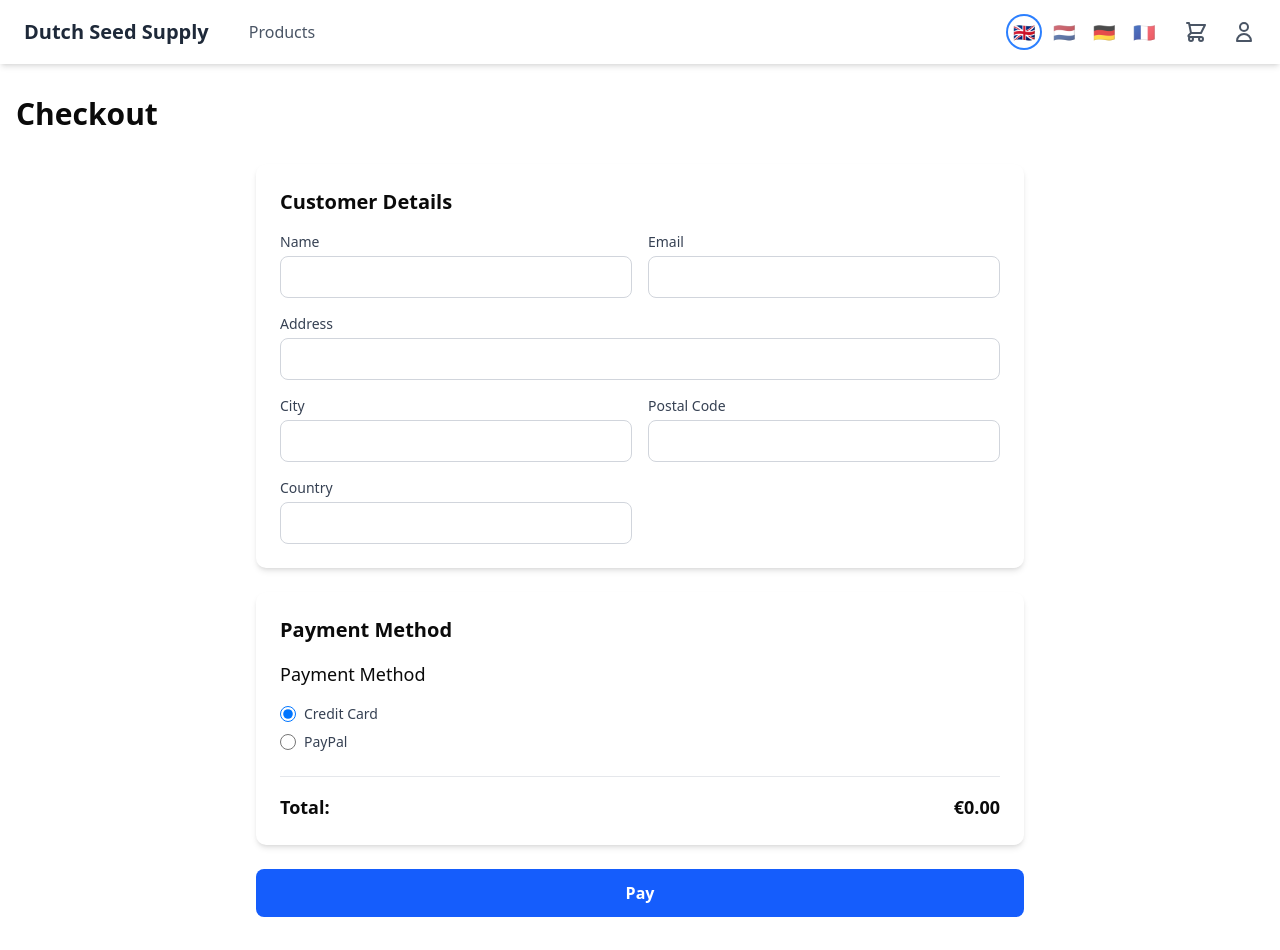
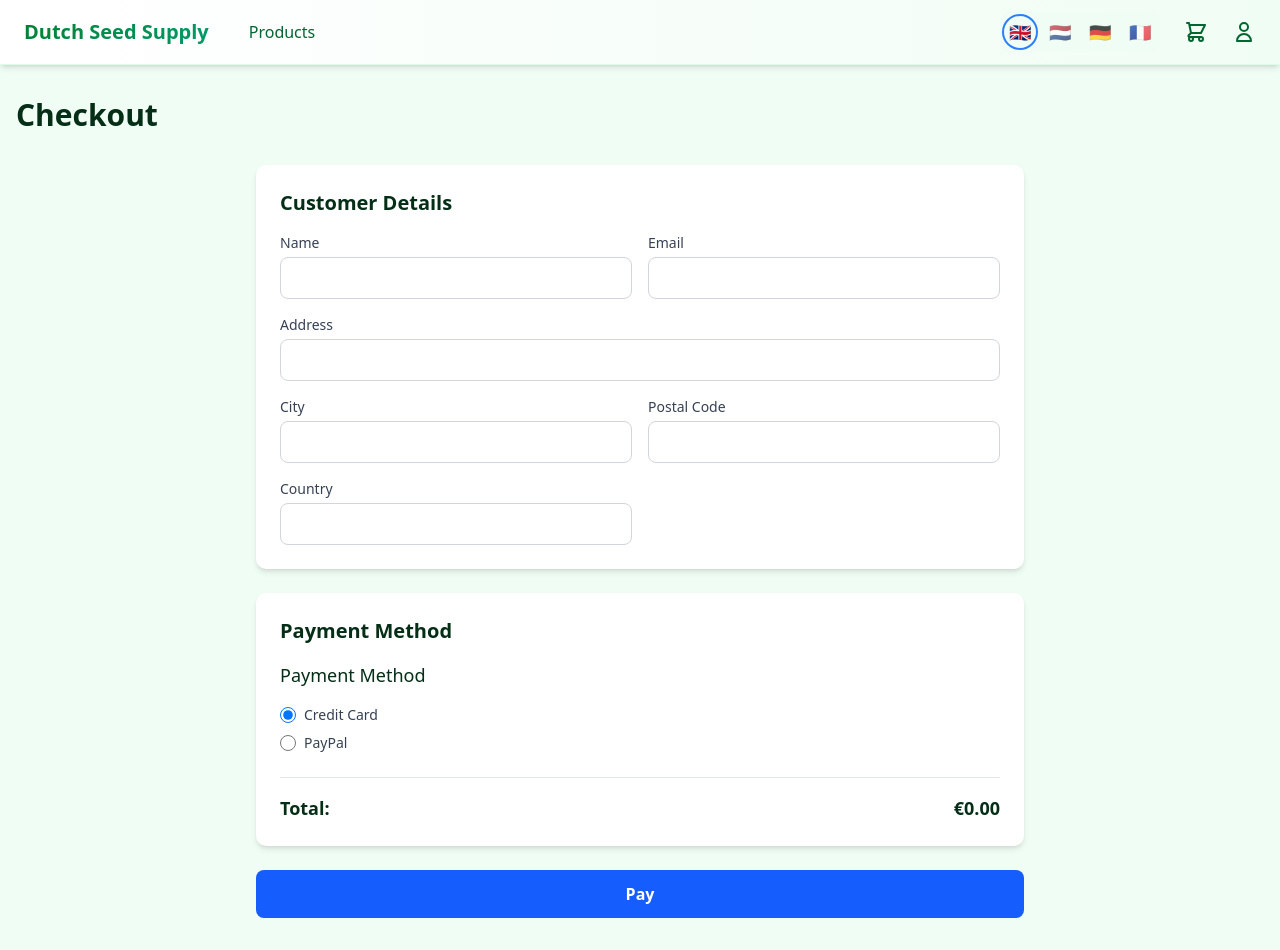
Before and after one commit to MarvinNL046/dutchseedssupply, a Next.js app: page /checkout in a window 1280 px wide. Built offline with nearby package versions, Linux system fonts and the light colour scheme; no server answers.

Commit message:
Implement brand styling with green color scheme from hero section

```diff
--- a/app/globals.css
+++ b/app/globals.css
@@ -46,74 +46,104 @@
 }
 
 :root {
-  --background: oklch(1 0 0);
-  --foreground: oklch(0.145 0 0);
-  --card: oklch(1 0 0);
-  --card-foreground: oklch(0.145 0 0);
-  --popover: oklch(1 0 0);
-  --popover-foreground: oklch(0.145 0 0);
-  --primary: oklch(0.205 0 0);
-  --primary-foreground: oklch(0.985 0 0);
-  --secondary: oklch(0.97 0 0);
-  --secondary-foreground: oklch(0.205 0 0);
-  --muted: oklch(0.97 0 0);
-  --muted-foreground: oklch(0.556 0 0);
-  --accent: oklch(0.97 0 0);
-  --accent-foreground: oklch(0.205 0 0);
-  --destructive: oklch(0.577 0.245 27.325);
-  --destructive-foreground: oklch(0.577 0.245 27.325);
-  --border: oklch(0.922 0 0);
-  --input: oklch(0.922 0 0);
-  --ring: oklch(0.708 0 0);
-  --chart-1: oklch(0.646 0.222 41.116);
-  --chart-2: oklch(0.6 0.118 184.704);
-  --chart-3: oklch(0.398 0.07 227.392);
-  --chart-4: oklch(0.828 0.189 84.429);
-  --chart-5: oklch(0.769 0.188 70.08);
+  /* Dutch Seed Supply Brand Colors - Light Mode */
+  --dss-green-50: #f0fdf4;
+  --dss-green-100: #dcfce7;
+  --dss-green-200: #bbf7d0;
+  --dss-green-300: #86efac;
+  --dss-green-400: #4ade80;
+  --dss-green-500: #22c55e;
+  --dss-green-600: #16a34a;
+  --dss-green-700: #15803d;
+  --dss-green-800: #166534;
+  --dss-green-900: #14532d;
+  --dss-green-950: #052e16;
+
+  --dss-emerald-400: #34d399;
+  --dss-emerald-500: #10b981;
+  --dss-emerald-600: #059669;
+  --dss-emerald-700: #047857;
+  --dss-emerald-800: #065f46;
+
+  /* Main Theme Colors */
+  --background: var(--dss-green-50);
+  --foreground: var(--dss-green-950);
+  --card: white;
+  --card-foreground: var(--dss-green-950);
+  --popover: white;
+  --popover-foreground: var(--dss-green-950);
+  --primary: var(--dss-green-600);
+  --primary-foreground: white;
+  --secondary: var(--dss-green-100);
+  --secondary-foreground: var(--dss-green-800);
+  --muted: var(--dss-green-100);
+  --muted-foreground: var(--dss-green-700);
+  --accent: var(--dss-green-200);
+  --accent-foreground: var(--dss-green-800);
+  --destructive: #ef4444;
+  --destructive-foreground: white;
+  --border: var(--dss-green-200);
+  --input: var(--dss-green-200);
+  --ring: var(--dss-green-500);
+
+  /* Chart Colors */
+  --chart-1: var(--dss-green-600);
+  --chart-2: var(--dss-emerald-500);
+  --chart-3: var(--dss-green-400);
+  --chart-4: var(--dss-emerald-600);
+  --chart-5: var(--dss-green-800);
+
   --radius: 0.625rem;
-  --sidebar: oklch(0.985 0 0);
-  --sidebar-foreground: oklch(0.145 0 0);
-  --sidebar-primary: oklch(0.205 0 0);
-  --sidebar-primary-foreground: oklch(0.985 0 0);
-  --sidebar-accent: oklch(0.97 0 0);
-  --sidebar-accent-foreground: oklch(0.205 0 0);
-  --sidebar-border: oklch(0.922 0 0);
-  --sidebar-ring: oklch(0.708 0 0);
+
+  /* Sidebar Colors */
+  --sidebar: white;
+  --sidebar-foreground: var(--dss-green-950);
+  --sidebar-primary: var(--dss-green-600);
+  --sidebar-primary-foreground: white;
+  --sidebar-accent: var(--dss-green-100);
+  --sidebar-accent-foreground: var(--dss-green-800);
+  --sidebar-border: var(--dss-green-200);
+  --sidebar-ring: var(--dss-green-500);
 }
 
 .dark {
-  --background: oklch(0.145 0 0);
-  --foreground: oklch(0.985 0 0);
-  --card: oklch(0.145 0 0);
-  --card-foreground: oklch(0.985 0 0);
-  --popover: oklch(0.145 0 0);
-  --popover-foreground: oklch(0.985 0 0);
-  --primary: oklch(0.985 0 0);
-  --primary-foreground: oklch(0.205 0 0);
-  --secondary: oklch(0.269 0 0);
-  --secondary-foreground: oklch(0.985 0 0);
-  --muted: oklch(0.269 0 0);
-  --muted-foreground: oklch(0.708 0 0);
-  --accent: oklch(0.269 0 0);
-  --accent-foreground: oklch(0.985 0 0);
-  --destructive: oklch(0.396 0.141 25.723);
-  --destructive-foreground: oklch(0.637 0.237 25.331);
-  --border: oklch(0.269 0 0);
-  --input: oklch(0.269 0 0);
-  --ring: oklch(0.439 0 0);
-  --chart-1: oklch(0.488 0.243 264.376);
-  --chart-2: oklch(0.696 0.17 162.48);
-  --chart-3: oklch(0.769 0.188 70.08);
-  --chart-4: oklch(0.627 0.265 303.9);
-  --chart-5: oklch(0.645 0.246 16.439);
-  --sidebar: oklch(0.205 0 0);
-  --sidebar-foreground: oklch(0.985 0 0);
-  --sidebar-primary: oklch(0.488 0.243 264.376);
-  --sidebar-primary-foreground: oklch(0.985 0 0);
-  --sidebar-accent: oklch(0.269 0 0);
-  --sidebar-accent-foreground: oklch(0.985 0 0);
-  --sidebar-border: oklch(0.269 0 0);
-  --sidebar-ring: oklch(0.439 0 0);
+  /* Dutch Seed Supply Brand Colors - Dark Mode */
+  --background: var(--dss-green-950);
+  --foreground: var(--dss-green-50);
+  --card: var(--dss-green-900);
+  --card-foreground: var(--dss-green-50);
+  --popover: var(--dss-green-900);
+  --popover-foreground: var(--dss-green-50);
+  --primary: var(--dss-green-400);
+  --primary-foreground: var(--dss-green-950);
+  --secondary: var(--dss-green-800);
+  --secondary-foreground: var(--dss-green-100);
+  --muted: var(--dss-green-800);
+  --muted-foreground: var(--dss-green-300);
+  --accent: var(--dss-green-800);
+  --accent-foreground: var(--dss-green-100);
+  --destructive: #f87171;
+  --destructive-foreground: #fef2f2;
+  --border: var(--dss-green-800);
+  --input: var(--dss-green-800);
+  --ring: var(--dss-green-600);
+
+  /* Chart Colors */
+  --chart-1: var(--dss-green-400);
+  --chart-2: var(--dss-emerald-400);
+  --chart-3: var(--dss-green-500);
+  --chart-4: var(--dss-emerald-500);
+  --chart-5: var(--dss-green-300);
+
+  /* Sidebar Colors */
+  --sidebar: var(--dss-green-900);
+  --sidebar-foreground: var(--dss-green-50);
+  --sidebar-primary: var(--dss-green-400);
+  --sidebar-primary-foreground: var(--dss-green-950);
+  --sidebar-accent: var(--dss-green-800);
+  --sidebar-accent-foreground: var(--dss-green-100);
+  --sidebar-border: var(--dss-green-800);
+  --sidebar-ring: var(--dss-green-600);
 }
 
 @layer base {
--- a/components/navigation/Navbar.tsx
+++ b/components/navigation/Navbar.tsx
@@ -11,16 +11,16 @@ export default function Navbar() {
   const { t } = useClientTranslations(translations);
 
   return (
-    <nav className="bg-white dark:bg-gray-800 shadow-md">
+    <nav className="bg-gradient-to-r from-white to-green-50 dark:from-green-950 dark:to-green-900 shadow-md border-b border-green-100 dark:border-green-800">
       <div className="container mx-auto px-6 py-3">
         <div className="flex justify-between items-center">
           {/* Logo and main navigation */}
           <div className="flex items-center">
-            <Link href="/" className="text-xl font-bold text-gray-800 dark:text-white">
+            <Link href="/" className="text-xl font-bold bg-gradient-to-r from-green-700 to-emerald-600 bg-clip-text text-transparent dark:from-green-400 dark:to-emerald-300">
               Dutch Seed Supply
             </Link>
             <div className="ml-10 hidden md:flex items-center space-x-4">
-              <Link href="/products" className="text-gray-600 dark:text-gray-300 hover:text-blue-500 dark:hover:text-blue-400">
+              <Link href="/products" className="text-green-800 dark:text-green-300 hover:text-green-600 dark:hover:text-green-400 transition-colors duration-200">
                 {t('products') || 'Products'}
               </Link>
               {/* Add more navigation links here */}
@@ -31,13 +31,15 @@ export default function Navbar() {
           <div className="flex items-center space-x-4">
             {/* Language switcher (small version) */}
             <div className="hidden md:block">
-              <DomainLanguageSwitcher />
+              <div className="p-1 rounded-md bg-green-50 dark:bg-green-900">
+                <DomainLanguageSwitcher />
+              </div>
             </div>
 
             {/* Cart link with item count */}
             <Link
               href="/cart"
-              className="relative p-2 text-gray-600 dark:text-gray-300 hover:text-blue-500 dark:hover:text-blue-400"
+              className="relative p-2 text-green-800 dark:text-green-300 hover:text-green-600 dark:hover:text-green-400 transition-colors duration-200"
             >
               <svg
                 xmlns="http://www.w3.org/2000/svg"
@@ -54,7 +56,7 @@ export default function Navbar() {
                 />
               </svg>
               {totalItems > 0 && (
-                <span className="absolute top-0 right-0 inline-flex items-center justify-center px-2 py-1 text-xs font-bold leading-none text-white transform translate-x-1/2 -translate-y-1/2 bg-blue-600 rounded-full">
+                <span className="absolute top-0 right-0 inline-flex items-center justify-center px-2 py-1 text-xs font-bold leading-none text-white transform translate-x-1/2 -translate-y-1/2 bg-gradient-to-r from-green-600 to-emerald-500 rounded-full shadow-sm">
                   {totalItems}
                 </span>
               )}
@@ -63,7 +65,7 @@ export default function Navbar() {
             {/* User account */}
             <Link
               href="/login"
-              className="text-gray-600 dark:text-gray-300 hover:text-blue-500 dark:hover:text-blue-400"
+              className="text-green-800 dark:text-green-300 hover:text-green-600 dark:hover:text-green-400 transition-colors duration-200"
             >
               <svg
                 xmlns="http://www.w3.org/2000/svg"
--- a/components/ui/button.tsx
+++ b/components/ui/button.tsx
@@ -11,14 +11,16 @@ const buttonVariants = cva(
       variant: {
         default:
           "bg-primary text-primary-foreground shadow-xs hover:bg-primary/90",
+        gradient:
+          "bg-gradient-to-r from-green-600 to-emerald-500 text-white shadow-sm hover:from-green-700 hover:to-emerald-600 transition-all duration-300",
         destructive:
           "bg-destructive text-white shadow-xs hover:bg-destructive/90 focus-visible:ring-destructive/20 dark:focus-visible:ring-destructive/40",
         outline:
-          "border border-input bg-background shadow-xs hover:bg-accent hover:text-accent-foreground",
+          "border border-green-200 dark:border-green-800 bg-background shadow-xs hover:bg-green-50 dark:hover:bg-green-900 hover:text-green-700 dark:hover:text-green-300 transition-colors duration-300",
         secondary:
           "bg-secondary text-secondary-foreground shadow-xs hover:bg-secondary/80",
-        ghost: "hover:bg-accent hover:text-accent-foreground",
-        link: "text-primary underline-offset-4 hover:underline",
+        ghost: "hover:bg-green-50 dark:hover:bg-green-900 hover:text-green-700 dark:hover:text-green-300 transition-colors duration-300",
+        link: "text-green-600 dark:text-green-400 underline-offset-4 hover:underline",
       },
       size: {
         default: "h-9 px-4 py-2 has-[>svg]:px-3",
--- a/components/ui/card.tsx
+++ b/components/ui/card.tsx
@@ -7,7 +7,7 @@ function Card({ className, ...props }: React.ComponentProps<"div">) {
     <div
       data-slot="card"
       className={cn(
-        "bg-card text-card-foreground flex flex-col gap-6 rounded-xl border py-6 shadow-sm",
+        "bg-card text-card-foreground flex flex-col gap-6 rounded-xl border border-green-100 dark:border-green-800 py-6 shadow-sm hover:shadow-md transition-shadow duration-300",
         className
       )}
       {...props}
@@ -39,7 +39,7 @@ function CardDescription({ className, ...props }: React.ComponentProps<"div">) {
   return (
     <div
       data-slot="card-description"
-      className={cn("text-muted-foreground text-sm", className)}
+      className={cn("text-green-700 dark:text-green-300 text-sm", className)}
       {...props}
     />
   )
```
